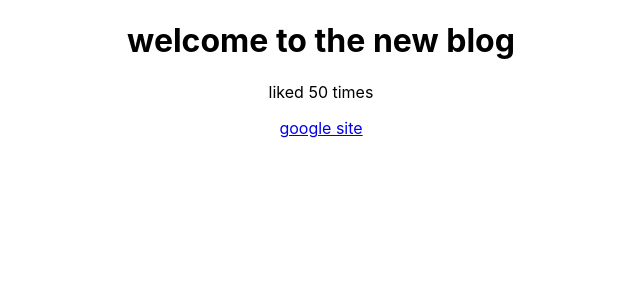
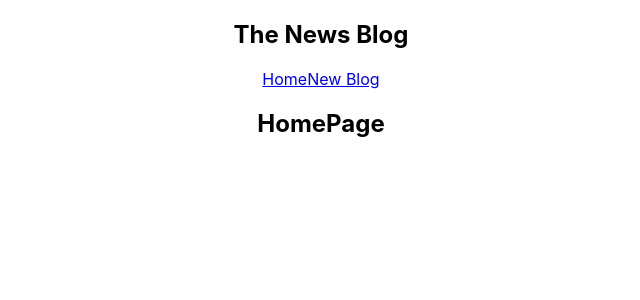
Before and after one commit to NetworkWarrior/first-react-app, a React (Create React App) app: page / in a window 1280 px wide. Shown: the top 300 px of the page, without its empty margins (319-959 px from the left). Built offline with nearby package versions, Linux system fonts and the light colour scheme.

Commit message:
making multiple components

```diff
--- a/src/App.js
+++ b/src/App.js
@@ -1,15 +1,13 @@
 import './App.css';
+import Navbar from './Navbar';
+import Home from './Home';
 
 function App() {
-  const title = "welcome to the new blog";
-  const likes = 50;
-  const link = "http://www.google.com"
   return (
     <div className="App">
+      <Navbar />
      <div className='content'>
-      <h1>{title}</h1>
-      <p>liked {likes} times</p>
-      <a href={link}>google site</a>
+      <Home />
      </div>
     </div>
   );
--- /dev/null
+++ b/src/Home.js
@@ -0,0 +1,9 @@
+const Home = () => {
+    return (
+        <div className="home">
+            <h2>HomePage</h2>
+        </div>
+    );
+}
+
+export default Home;
--- /dev/null
+++ b/src/Navbar.js
@@ -0,0 +1,13 @@
+const Navbar = () => {
+    return (
+        <nav className="navbar">
+            <h1>The News Blog</h1>
+            <div className="links">
+                <a href="/">Home</a>
+                <a href="/create">New Blog</a>
+            </div>
+        </nav>
+    );
+}
+
+export default Navbar;
```
